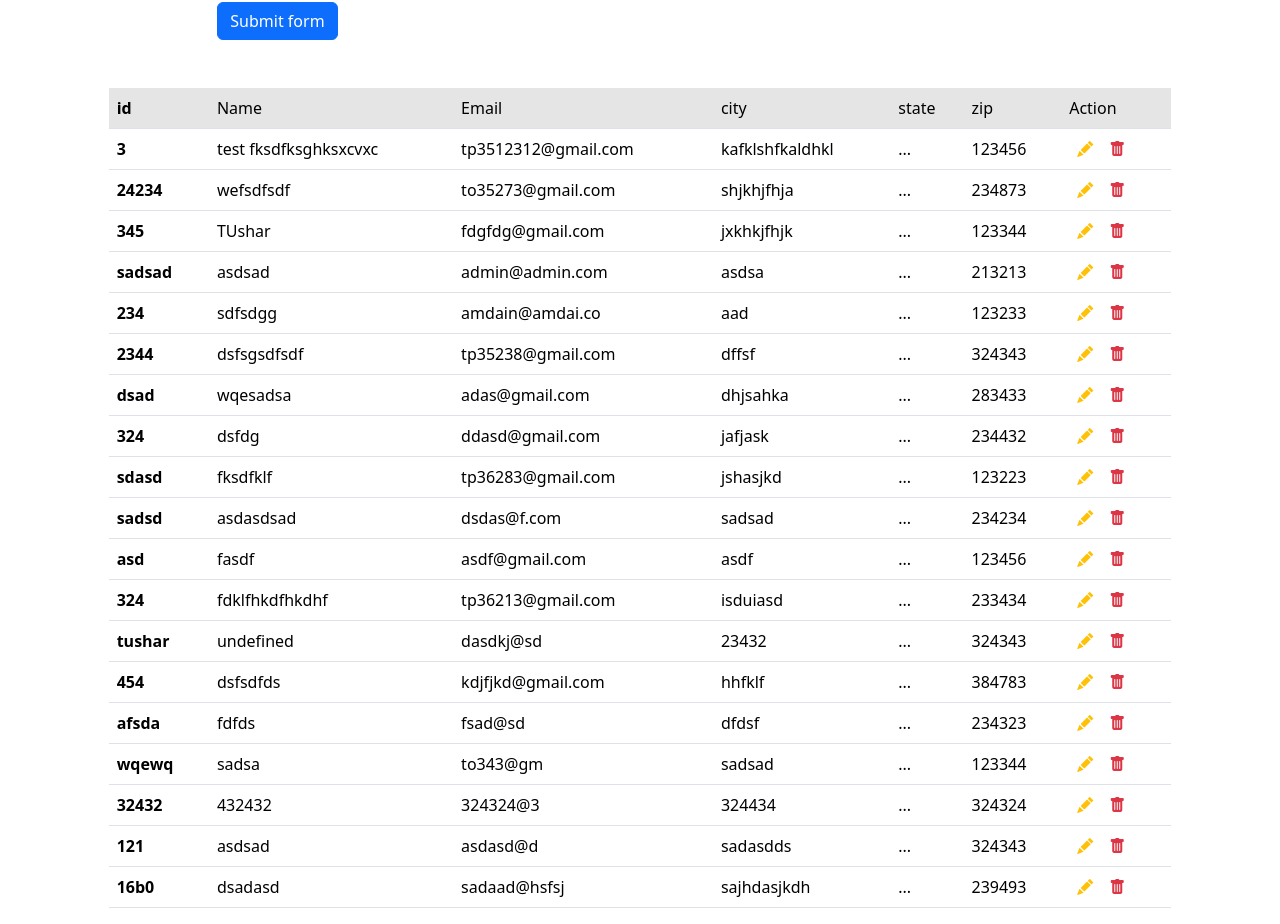
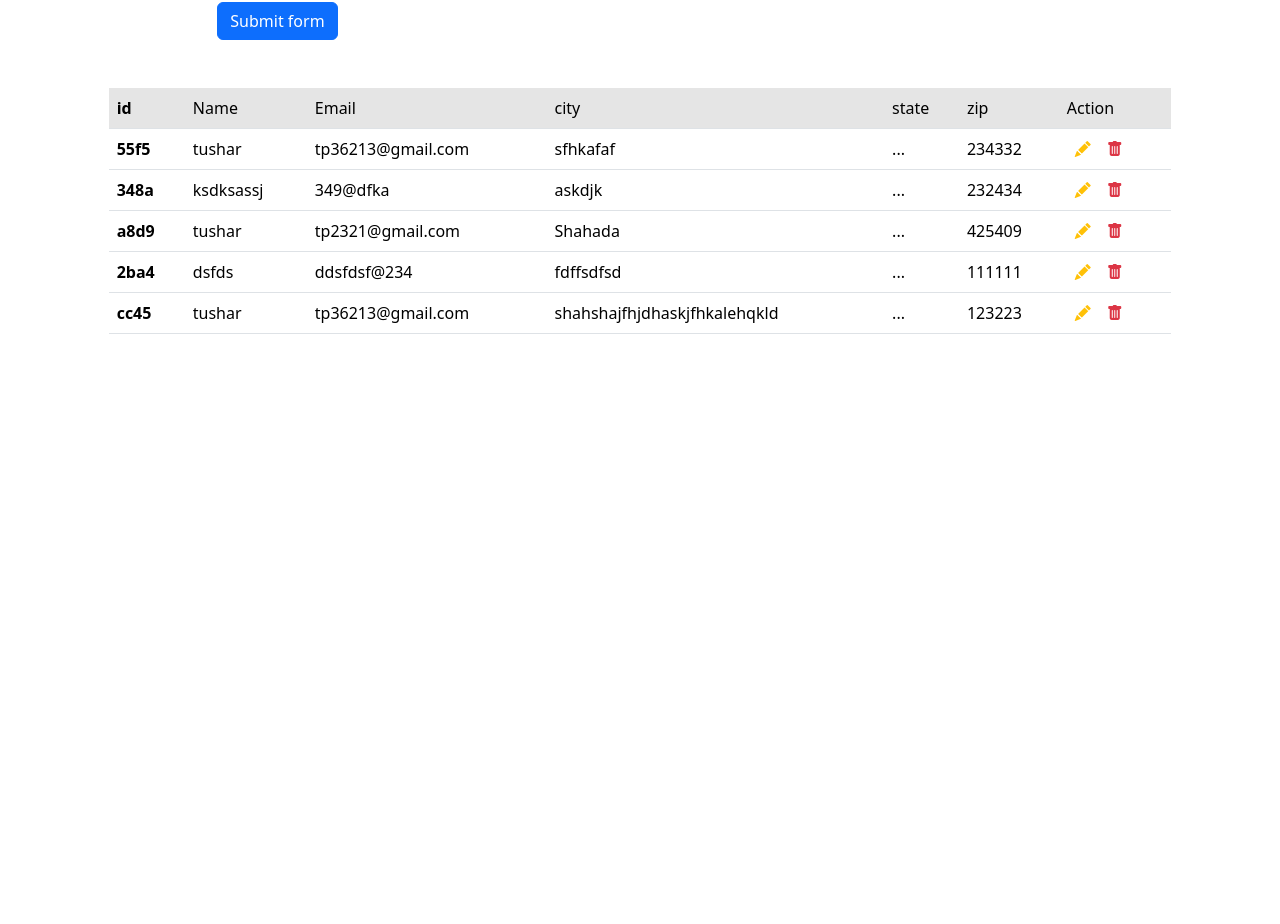
Before and after one commit to tusharpatil1907/angular-crud-app, an Angular app: page / in a window 1280 px wide. Shown: the part 274-1198 px from the top of the page. After the commit the page ends 800 px from the top, so only its background shows below. Built offline with nearby package versions, Linux system fonts and the light colour scheme; data requests are answered from the project's data file.

Commit message:
reload feature fixed.

```diff
--- a/db.json
+++ b/db.json
@@ -1,156 +1,44 @@
 {
   "Employees": [
     {
-      "name": "test fksdfksghksxcvxc",
-      "email": "tp3512312@gmail.com",
-      "city": "kafklshfkaldhkl",
+      "id": "55f5",
+      "name": "tushar",
+      "email": "tp36213@gmail.com",
+      "city": "sfhkafaf",
       "state": "...",
-      "zip": "123456",
-      "id": "3"
+      "zip": "234332"
     },
     {
-      "id": "24234",
-      "name": "wefsdfsdf",
-      "email": "to35273@gmail.com",
-      "city": "shjkhjfhja",
+      "id": "348a",
+      "name": "ksdksassj",
+      "email": "349@dfka",
+      "city": "askdjk",
       "state": "...",
-      "zip": "234873"
+      "zip": "232434"
     },
     {
-      "name": "TUshar",
-      "email": "fdgfdg@gmail.com",
-      "city": "jxkhkjfhjk",
+      "id": "a8d9",
+      "name": "tushar",
+      "email": "tp2321@gmail.com",
+      "city": "Shahada",
       "state": "...",
-      "zip": "123344",
-      "id": "345"
+      "zip": "425409"
     },
     {
-      "id": "sadsad",
-      "name": "asdsad",
-      "email": "admin@admin.com",
-      "city": "asdsa",
+      "id": "2ba4",
+      "name": "dsfds",
+      "email": "ddsfdsf@234",
+      "city": "fdffsdfsd",
       "state": "...",
-      "zip": "213213"
+      "zip": "111111"
     },
     {
-      "id": "234",
-      "name": "sdfsdgg",
-      "email": "amdain@amdai.co",
-      "city": "aad",
-      "state": "...",
-      "zip": "123233"
-    },
-    {
-      "id": "2344",
-      "name": "dsfsgsdfsdf",
-      "email": "tp35238@gmail.com",
-      "city": "dffsf",
-      "state": "...",
-      "zip": "324343"
-    },
-    {
-      "id": "dsad",
-      "name": "wqesadsa",
-      "email": "adas@gmail.com",
-      "city": "dhjsahka",
-      "state": "...",
-      "zip": "283433"
-    },
-    {
-      "id": "324",
-      "name": "dsfdg",
-      "email": "ddasd@gmail.com",
-      "city": "jafjask",
-      "state": "...",
-      "zip": "234432"
-    },
-    {
-      "id": "sdasd",
-      "name": "fksdfklf",
-      "email": "tp36283@gmail.com",
-      "city": "jshasjkd",
+      "id": "cc45",
+      "name": "tushar",
+      "email": "tp36213@gmail.com",
+      "city": "shahshajfhjdhaskjfhkalehqkld",
       "state": "...",
       "zip": "123223"
-    },
-    {
-      "id": "sadsd",
-      "name": "asdasdsad",
-      "email": "dsdas@f.com",
-      "city": "sadsad",
-      "state": "...",
-      "zip": "234234"
-    },
-    {
-      "id": "asd",
-      "name": "fasdf",
-      "email": "asdf@gmail.com",
-      "city": "asdf",
-      "state": "...",
-      "zip": "123456"
-    },
-    {
-      "id": "324",
-      "name": "fdklfhkdfhkdhf",
-      "email": "tp36213@gmail.com",
-      "city": "isduiasd",
-      "state": "...",
-      "zip": "233434"
-    },
-    {
-      "id": "tushar",
-      "name": "undefined",
-      "email": "dasdkj@sd",
-      "city": "23432",
-      "state": "...",
-      "zip": "324343"
-    },
-    {
-      "id": "454",
-      "name": "dsfsdfds",
-      "email": "kdjfjkd@gmail.com",
-      "city": "hhfklf",
-      "state": "...",
-      "zip": "384783"
-    },
-    {
-      "id": "afsda",
-      "name": "fdfds",
-      "email": "fsad@sd",
-      "city": "dfdsf",
-      "state": "...",
-      "zip": "234323"
-    },
-    {
-      "id": "wqewq",
-      "name": "sadsa",
-      "email": "to343@gm",
-      "city": "sadsad",
-      "state": "...",
-      "zip": "123344"
-    },
-    {
-      "id": "32432",
-      "name": "432432",
-      "email": "324324@3",
-      "city": "324434",
-      "state": "...",
-      "zip": "324324"
-    },
-    {
-      "id": 121,
-      "name": "asdsad",
-      "email": "asdasd@d",
-      "city": "sadasdds",
-      "state": "...",
-      "zip": "324343"
-    },
-    {
-      "id": "16b0",
-      "name": "dsadasd",
-      "email": "sadaad@hsfsj",
-      "city": "sajhdasjkdh",
-      "state": "...",
-      "zip": "239493"
     }
   ]
 }
--- a/package.json
+++ b/package.json
@@ -20,6 +20,7 @@
     "@angular/router": "^18.2.0",
     "bootstrap": "^5.3.3",
     "bootstrap-icons": "^1.11.3",
+    "json-server": "^1.0.0-beta.3",
     "rxjs": "~7.8.0",
     "tslib": "^2.3.0",
     "zone.js": "~0.14.10"
--- a/src/app/app.component.html
+++ b/src/app/app.component.html
@@ -13,7 +13,7 @@
   </div>
 </nav>
 <!-- (triggerApiCall)="onTriggerApiCall()" -->
-<app-employeeform (triggerApiCall)="onTriggerApiCall()" ></app-employeeform>
-<app-employeelist  ></app-employeelist>
+<app-employeeform (sendToParent)="handleChild1Event()" ></app-employeeform>
+<app-employeelist [triggerApiCall]="triggerApiCall"></app-employeelist>
 <router-outlet   />
 <!-- (callApiEvent)="onTriggerApiCall()" -->
--- a/src/app/app.component.ts
+++ b/src/app/app.component.ts
@@ -15,10 +15,10 @@ export class AppComponent {
   title = 'employee-app';
 
   @ViewChild(EmployeelistComponent) listcall!: EmployeelistComponent;
+  triggerApiCall: boolean = false;  // Initially false
 
-  onTriggerApiCall() {
-    this.listcall.callApi();
+  handleChild1Event() {
+    console.log('Event received from Child 1');
+    this.triggerApiCall = true;  // Set to true when Child 1 event is triggered
   }
-
-
 }
--- a/src/app/components/employeeform/employeeform.component.ts
+++ b/src/app/components/employeeform/employeeform.component.ts
@@ -28,12 +28,25 @@ export class EmployeeformComponent implements OnInit {
 
   }
 
+  ngOnInit(): void {
 
-  @Output() triggerApiCall = new EventEmitter();
+
+    this.disableForm()
+    this.emp.registerCallback(() => {
+      const data = this.emp.getId();
+      this.userid = data;
+      this.getuser(this.userid);
+
+    });
+
+  }
+
+
+  @Output() sendToParent = new EventEmitter();
 
   onClick() {
-    this.triggerApiCall.emit();
-    // console.log('emitted')
+    this.sendToParent.emit();
+    console.log('emitted')
   }
   submit() {
     // const id = this.generateId();
@@ -50,11 +63,7 @@ export class EmployeeformComponent implements OnInit {
         this.updateUser(this.user.id);
 
     }
-    this.onClick()
-      // this.emp.getData().subscribe(resp => {
-      //   console.log('done:', resp)
-      // })
-
+      this.onClick()
       this.employeeForm.reset();
 
     }
@@ -84,18 +93,7 @@ disableForm(){
 
 
 
-  ngOnInit(): void {
 
-
-    this. disableForm()
-    this.emp.registerCallback(() => {
-      const data = this.emp.getId();
-      this.userid = data;
-      this.getuser(this.userid);
-
-    });
-
-  }
 
   updateUser(id: string) {
     const api: string = `http://localhost:3000/Employees/${id}`;
--- a/src/app/components/employeelist/employeelist.component.ts
+++ b/src/app/components/employeelist/employeelist.component.ts
@@ -24,9 +24,10 @@ export class EmployeelistComponent implements OnInit,OnChanges {
       this.employeeDetail = resp;
     });
   }
-  ngOnChanges(changes: SimpleChanges): void {
+  ngOnChanges(changes:any): void {
     if (changes['triggerApiCall'] && changes['triggerApiCall'].currentValue) {
-      this.callApi();
+      console.log(changes)
+      this.callApi();  // Trigger API call on input change
     }
   }
 
@@ -44,6 +45,11 @@ export class EmployeelistComponent implements OnInit,OnChanges {
     });
   }
 
+  //calling from employee submit
+  // executeMethod() {
+  //   this.callApi()
+  //   console.log("Method in Child 2 has been called!");
+  // }
   deleteEmployee(id: string): void {
     this.EmployeeService.deleteEmployee(id).subscribe(res=>{
       console.log('done')
@@ -59,4 +65,9 @@ export class EmployeelistComponent implements OnInit,OnChanges {
     })
   }
 
+
+
+
+
+
 }
--- a/src/app/components/services/employee.service.ts
+++ b/src/app/components/services/employee.service.ts
@@ -2,14 +2,13 @@ import { Injectable } from '@angular/core';
 import { User } from '../employeeform/employeeform.component';
 import { FormGroup } from '@angular/forms';
 import { HttpClient } from '@angular/common/http';
-
 
 @Injectable({
   providedIn: 'root'
 })
 export class EmployeeService {
   api: string = "http://localhost:3000/Employees/"
-  empdata:any;
+  empdata!:FormGroup;
   formval!: object
   constructor(private http: HttpClient ) {}
 
@@ -20,8 +19,6 @@ export class EmployeeService {
     console.log(this.api)
     return this.http.get<User>(this.api+id)
   }
-
-
 
   id!: string;
   private callback: () => void = () => {};
@@ -47,8 +44,6 @@ export class EmployeeService {
         console.log(res)
       })
     }
-
-
   }
 
   deleteEmployee(id: string) {
@@ -56,7 +51,4 @@ export class EmployeeService {
 
   }
 
-
-
-
 }
```
Also changed, not shown: 1 other file (tests, documents, lock files or other folders).
